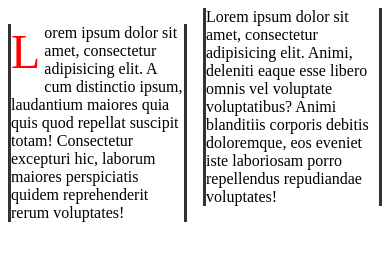
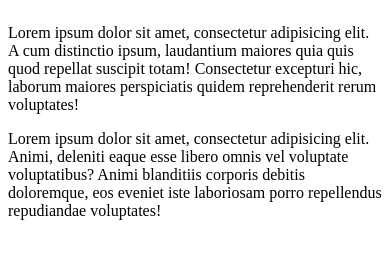
Before and after one commit to alj06ka/html-css-js-meme, a website: page app/css/5.html in a window 390 px wide. Drawn offline with Linux system fonts and the light colour scheme.

Commit message:
Change styles

```diff
--- a/app/css/style.css
+++ b/app/css/style.css
@@ -17,7 +17,7 @@
     border: 1px solid black;
 }
 
-p {
+p .line-border {
     border-left: 3px solid #333333;
     border-right: 3px solid #333333;
 }
@@ -39,12 +39,46 @@ p {
 }
 
 .multicolumn {
-    column-count: 2;
+    display: inline-block;
 }
 
-.multicolumn::first-letter {
+.multicolumn p {
+    width: 48%;
+    float: left;
+}
+
+.multicolumn p::first-letter {
     font-size: 3em;
     color: red;
     float: left;
     margin: 0 4px 2px 0;
 }
+
+.scrollable p {
+    overflow: scroll;
+}
+
+.overflow {
+    white-space: nowrap;
+    overflow: hidden;
+    text-overflow: ellipsis;
+    width: 50%;
+}
+
+@media screen and (max-width: 500px) {
+    .overflow {
+        width: 100%;
+    }
+
+    .multicolumn p {
+        width: 100%;
+        float: none;
+    }
+
+    .multicolumn p::first-letter {
+        font-size: 1em;
+        color: black;
+        float: left;
+        margin: 0;
+    }
+}
```
